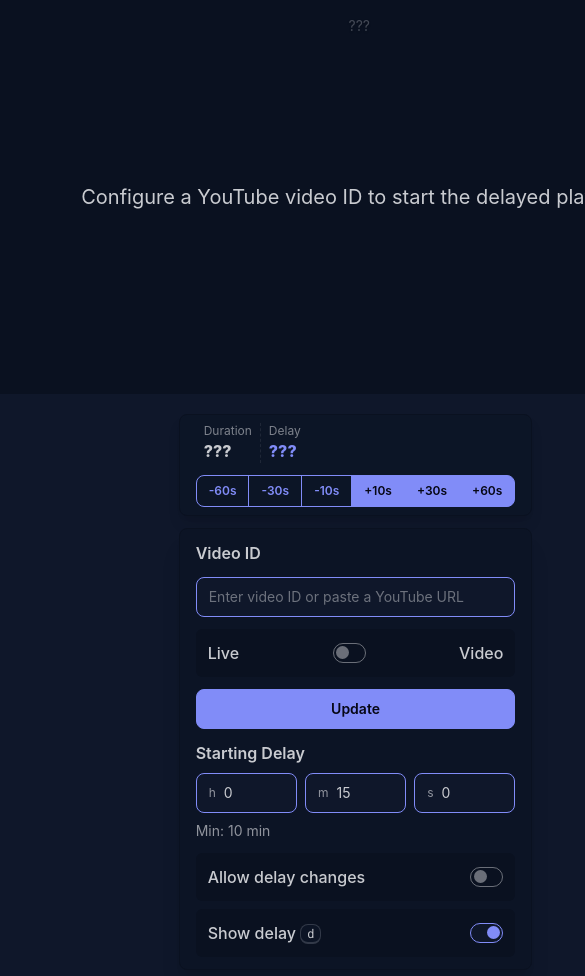
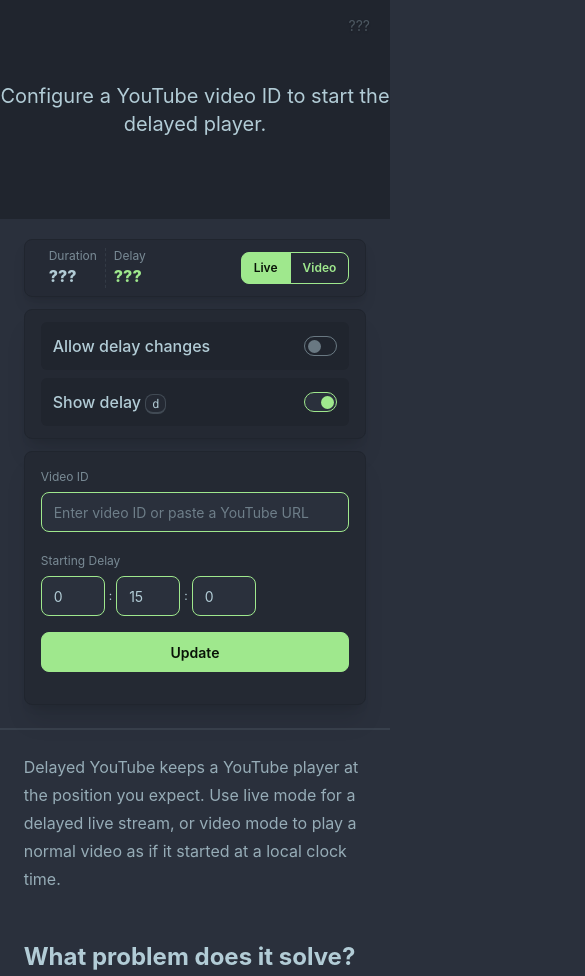
Before and after one commit to live-miracles/delayed-yt, a website with bundled scripts: page public/index.html in a window 390 px wide. Shown: the top 976 px of the page, 585 px wide, since content can reach past the window. Built offline with nearby package versions, Linux system fonts and the light colour scheme.

Commit message:
Refine responsive player controls and modes

```diff
--- a/public/index.html
+++ b/public/index.html
@@ -1,5 +1,5 @@
 <!doctype html>
-<html lang="en" data-theme="night">
+<html lang="en" data-theme="dim">
   <head>
     <meta charset="UTF-8" />
     <meta name="viewport" content="width=device-width, initial-scale=1.0" />
@@ -8,7 +8,7 @@
     <link rel="icon" type="image/png" href="./logo.png" />
     <script src="./js/script.js" type="module"></script>
   </head>
-  <body class="scrollbar-none min-w-[700px]">
+  <body class="scrollbar-none">
     <div
       role="alert"
       class="alert alert-warning fixed top-4 left-1/2 z-50 hidden w-fit -translate-x-1/2"
@@ -32,6 +32,7 @@
       >
     </div>
 
+    <!-- Keep the player area reserved so the final configured URL can be prepared before embedding it in vMix/OBS. -->
     <div class="width-full relative m-auto overflow-hidden pb-[56.25%]">
       <iframe
         id="player"
@@ -84,149 +85,110 @@
           </div>
           <div class="stat px-2 py-0">
             <div id="delay-stat-title" class="stat-title text-xs">Delay</div>
-            <div id="delay-stat" class="stat-value text-base text-secondary">
+            <div id="delay-stat" class="stat-value text-base text-primary">
               ...
             </div>
           </div>
         </div>
 
-        <div class="join">
+        <div id="video-mode-control" class="join" aria-label="Video mode">
           <button
-            class="btn btn-outline btn-secondary join-item btn-sm"
-            data-delay-adjust="60"
+            type="button"
+            id="live-mode-button"
+            data-video-mode="live"
+            class="btn btn-primary join-item btn-sm"
+            aria-pressed="true"
           >
-            -60s
+            Live
           </button>
+          <input type="checkbox" class="url-param sr-only" id="r" />
           <button
-            class="btn btn-outline btn-secondary join-item btn-sm"
-            data-delay-adjust="30"
+            type="button"
+            id="recorded-mode-button"
+            data-video-mode="recorded"
+            class="btn btn-outline btn-primary join-item btn-sm"
+            aria-pressed="false"
           >
-            -30s
-          </button>
-          <button
-            class="btn btn-outline btn-secondary join-item btn-sm"
-            data-delay-adjust="10"
-          >
-            -10s
-          </button>
-          <button
-            class="btn btn-secondary join-item btn-sm"
-            data-delay-adjust="-10"
-          >
-            +10s
-          </button>
-          <button
-            class="btn btn-secondary join-item btn-sm"
-            data-delay-adjust="-30"
-          >
-            +30s
-          </button>
-          <button
-            class="btn btn-secondary join-item btn-sm"
-            data-delay-adjust="-60"
-          >
-            +60s
+            Video
           </button>
         </div>
       </div>
 
       <div
-        class="rounded-lg border border-base-300 bg-base-200 px-4 py-3 text-base-content shadow-xl"
+        id="setup-form"
+        class="order-3 rounded-lg border border-base-300 bg-base-200 px-4 py-3 text-base-content shadow-xl"
       >
-        <div
-          class="grid gap-3 md:grid-cols-[auto_1fr_auto_auto] md:items-center"
-        >
-          <span class="font-semibold whitespace-nowrap">Video ID</span>
-
-          <label class="form-control w-full">
+        <div class="grid gap-3 md:grid-cols-[1fr_auto_auto] md:items-end">
+          <fieldset class="fieldset w-full">
+            <label class="label" for="v">Video ID</label>
             <input
               required
               type="text"
               placeholder="Enter video ID or paste a YouTube URL"
-              class="url-param input input-bordered input-secondary w-full"
+              class="url-param input input-bordered input-primary w-full"
               value=""
               id="v"
             />
+          </fieldset>
+
+          <fieldset class="fieldset">
+            <label class="label" id="mode-time-label" for="h">
+              Starting Delay
             </label>
-
-          <label
-            class="flex min-h-12 items-center justify-between gap-3 rounded-md bg-base-300 px-3 py-2"
-          >
-            <span class="font-medium">Live</span>
-            <input
-              type="checkbox"
-              class="toggle toggle-secondary toggle-sm url-param"
-              id="r"
-            />
-            <span class="font-medium">Video</span>
-          </label>
-
-          <button id="update-video" class="btn btn-secondary min-w-36">
-            Update
-          </button>
-        </div>
-
-        <fieldset class="mt-3">
-          <div class="grid gap-2 md:grid-cols-[auto_1fr_auto] md:items-center">
-            <legend id="mode-time-label" class="font-semibold md:pr-2">
-              Starting Delay
-            </legend>
-            <div class="grid grid-cols-3 gap-2">
-              <label
-                class="input input-bordered input-secondary flex items-center gap-2"
-              >
-                <span class="text-xs text-base-content/70">h</span>
+            <div class="flex items-center gap-1">
               <input
                 required
                 type="number"
-                  class="url-param w-full"
+                class="url-param input input-bordered input-primary w-16"
                 placeholder="hh"
                 value="0"
                 min="0"
                 id="h"
+                aria-label="Hours"
               />
-              </label>
-
-              <label
-                class="input input-bordered input-secondary flex items-center gap-2"
-              >
-                <span class="text-xs text-base-content/70">m</span>
+              <span aria-hidden="true">:</span>
               <input
                 required
                 type="number"
-                  class="url-param w-full"
+                class="url-param input input-bordered input-primary w-16"
                 placeholder="mm"
                 value="15"
                 min="0"
                 id="m"
+                aria-label="Minutes"
               />
-              </label>
-
-              <label
-                class="input input-bordered input-secondary flex items-center gap-2"
-              >
-                <span class="text-xs text-base-content/70">s</span>
+              <span aria-hidden="true">:</span>
               <input
                 required
                 type="number"
-                  class="url-param w-full"
+                class="url-param input input-bordered input-primary w-16"
                 placeholder="ss"
                 value="0"
                 min="0"
                 id="s"
+                aria-label="Seconds"
               />
-              </label>
+            </div>
+          </fieldset>
+
+          <button id="update-video" class="btn btn-primary min-w-36 md:mb-1">
+            Update
+          </button>
         </div>
         <p
           id="mode-time-note"
-              class="text-sm whitespace-nowrap text-base-content/70"
+          class="invisible text-sm text-error"
+          aria-live="polite"
         >
-              Min: 10 min
+          Minimum delay is 10 minutes.
         </p>
       </div>
-        </fieldset>
 
-        <div class="mt-3 grid gap-2 md:grid-cols-2">
+      <div
+        id="settings"
+        class="order-2 rounded-lg border border-base-300 bg-base-200 px-4 py-3 text-base-content shadow-xl"
+      >
+        <div class="grid gap-2 md:grid-cols-2">
           <label
             id="allow-change-control"
             class="flex min-h-12 items-center justify-between gap-4 rounded-md bg-base-300 px-3 py-2"
@@ -236,7 +198,7 @@
             >
             <input
               type="checkbox"
-              class="toggle toggle-secondary toggle-sm url-param"
+              class="toggle toggle-primary toggle-sm url-param"
               id="c"
             />
           </label>
@@ -244,13 +206,13 @@
           <label
             class="flex min-h-12 items-center justify-between gap-4 rounded-md bg-base-300 px-3 py-2"
           >
-            <span class="font-medium"
+            <span id="show-delay-label" class="font-medium"
               >Show delay <kbd class="kbd kbd-sm">d</kbd></span
             >
             <input
               type="checkbox"
               checked="checked"
-              class="toggle toggle-secondary toggle-sm url-param"
+              class="toggle toggle-primary toggle-sm url-param"
               id="d"
             />
           </label>
@@ -260,7 +222,7 @@
 
     <div class="divider"></div>
 
-    <div class="prose mx-auto max-w-175 px-3">
+    <div class="prose mx-auto w-[min(94vw,760px)] max-w-none px-3">
       <p>
         Delayed YouTube keeps a YouTube player at the position you expect. Use
         live mode for a delayed live stream, or video mode to play a normal
@@ -354,7 +316,7 @@
         </p>
         <p>
           Check out our
-          <a class="link" href="https://github.com/live-miracles/">homepage</a>
+          <a class="link" href="https://live-miracles.github.io/">homepage</a>
           for more streaming tools (=ↀωↀ=).
         </p>
       </aside>
--- a/public/input.css
+++ b/public/input.css
@@ -1,7 +1,7 @@
 @import "tailwindcss";
 @plugin "@tailwindcss/typography";
 @plugin "daisyui" {
-  themes: night;
+  themes: dim;
 }
 
 .card-container {
--- a/public/ts/script.ts
+++ b/public/ts/script.ts
@@ -122,12 +122,12 @@
   if (event.data === YT.PlayerState.PLAYING) {
     if (player.mode === "recorded") {
       const currentTime = getRequiredPlayer().getCurrentTime();
-      player.startingDuration = getRequiredPlayer().getDuration();
+      const duration = getRequiredPlayer().getDuration();
+      player.startingDuration = duration;
 
       if (player.isRecordedSeekPending) {
         player.isRecordedSeekPending = false;
         seekRecordedTime(getExpectedRecordedTime());
-        return;
       }
 
       if (!player.isReady) {
@@ -204,20 +204,7 @@
   const duration = getRequiredPlayer().getDuration();
   const newTime = Math.max(0, duration > 0 ? Math.min(time, duration) : time);
   console.log("Seeking to video time: " + newTime);
-  player.isReady = false;
   getRequiredPlayer().seekTo(newTime);
-}
-
-function adjustDelay(val: number): void {
-  if (player.mode === "recorded") {
-    return;
-  }
-
-  const currentDelay =
-    getActualDuration(player) - getRequiredPlayer().getCurrentTime();
-  let newDelay = currentDelay + val;
-  if (newDelay < MINIMAL_DELAY) newDelay = MINIMAL_DELAY;
-  seekDelay(newDelay);
 }
 
 function getVideoId(): string {
@@ -273,52 +260,71 @@
   return getRequiredElement<HTMLInputElement>("c").checked;
 }
 
+function updateDelayValidationUi(): void {
+  const delay =
+    parseInt(getRequiredElement<HTMLInputElement>("h").value) * 3600 +
+    parseInt(getRequiredElement<HTMLInputElement>("m").value) * 60 +
+    parseInt(getRequiredElement<HTMLInputElement>("s").value);
+  const isInvalid = getVideoMode() === "live" && delay < MINIMAL_DELAY;
+  getRequiredElement("mode-time-note").classList.toggle(
+    "invisible",
+    !isInvalid,
+  );
+}
+
 function getShowDelay(): boolean {
   return getRequiredElement<HTMLInputElement>("d").checked;
 }
 
+function updateShowDelayUi(): void {
+  const delayInfo = getRequiredElement("delay-info");
+  const shouldShowDelay = getShowDelay();
+  delayInfo.classList.toggle("opacity-30", shouldShowDelay);
+  delayInfo.classList.toggle("opacity-0", !shouldShowDelay);
+}
+
 function toggleShowDelay(): void {
   getRequiredElement<HTMLInputElement>("d").checked = !getShowDelay();
+  updateShowDelayUi();
+}
 
-  const delayInfo = getRequiredElement("delay-info");
-  if (getShowDelay()) {
-    delayInfo.classList.add("opacity-30");
-    delayInfo.classList.remove("opacity-0");
-  } else {
-    delayInfo.classList.add("opacity-0");
-    delayInfo.classList.remove("opacity-30");
-  }
+function updateVideoModeUi(): void {
+  const isRecorded = getVideoMode() === "recorded";
+  const liveButton = getRequiredElement<HTMLButtonElement>("live-mode-button");
+  const recordedButton = getRequiredElement<HTMLButtonElement>(
+    "recorded-mode-button",
+  );
+
+  liveButton.classList.toggle("btn-outline", isRecorded);
+  recordedButton.classList.toggle("btn-outline", !isRecorded);
+  liveButton.setAttribute("aria-pressed", String(!isRecorded));
+  recordedButton.setAttribute("aria-pressed", String(isRecorded));
 }
 
 function updateModeUi(): void {
+  updateShowDelayUi();
+  updateVideoModeUi();
   const isRecorded = getVideoMode() === "recorded";
-  getRequiredElement("duration-stat-title").innerHTML = isRecorded
-    ? "Duration"
-    : "Duration";
+  getRequiredElement("duration-stat-title").innerHTML = "Duration";
   getRequiredElement("delay-stat-title").innerHTML = isRecorded
     ? "Position"
     : "Delay";
   getRequiredElement("mode-time-label").innerHTML = isRecorded
     ? "Video Start"
     : "Starting Delay";
-  getRequiredElement("mode-time-note").innerHTML = isRecorded
-    ? "Local clock time"
-    : "Min: 10 min";
+  updateDelayValidationUi();
   getRequiredElement("allow-change-label").innerHTML = isRecorded
     ? "Allow position changes"
     : "Allow delay changes";
+  getRequiredElement("show-delay-label").innerHTML = isRecorded
+    ? 'Show position <kbd class="kbd kbd-sm">d</kbd>'
+    : 'Show delay <kbd class="kbd kbd-sm">d</kbd>';
   const allowChangeInput = getRequiredElement<HTMLInputElement>("c");
   const allowChangeControl = getRequiredElement("allow-change-control");
+  player.allowDelayChange = isRecorded ? false : getAllowDelayChange();
   allowChangeInput.disabled = isRecorded;
   if (isRecorded) allowChangeInput.checked = false;
   allowChangeControl.classList.toggle("opacity-50", isRecorded);
-
-  document
-    .querySelectorAll<HTMLButtonElement>("[data-delay-adjust]")
-    .forEach((button) => {
-      button.disabled = isRecorded;
-      button.classList.toggle("opacity-50", isRecorded);
-    });
 }
 
 function renderStats(duration: number | null, delay: number | null): void {
@@ -484,11 +490,13 @@
     void loadNewVideo();
   });
 
+  const modeInput = getRequiredElement<HTMLInputElement>("r");
   document
-    .querySelectorAll<HTMLButtonElement>("[data-delay-adjust]")
+    .querySelectorAll<HTMLButtonElement>("[data-video-mode]")
     .forEach((button) => {
       button.addEventListener("click", () => {
-        adjustDelay(Number(button.dataset.delayAdjust));
+        modeInput.checked = button.dataset.videoMode === "recorded";
+        modeInput.dispatchEvent(new Event("change", { bubbles: true }));
       });
     });
 
```
Also changed, not shown: public/logo.png. Lines whose indentation alone changed are shown as unchanged.
